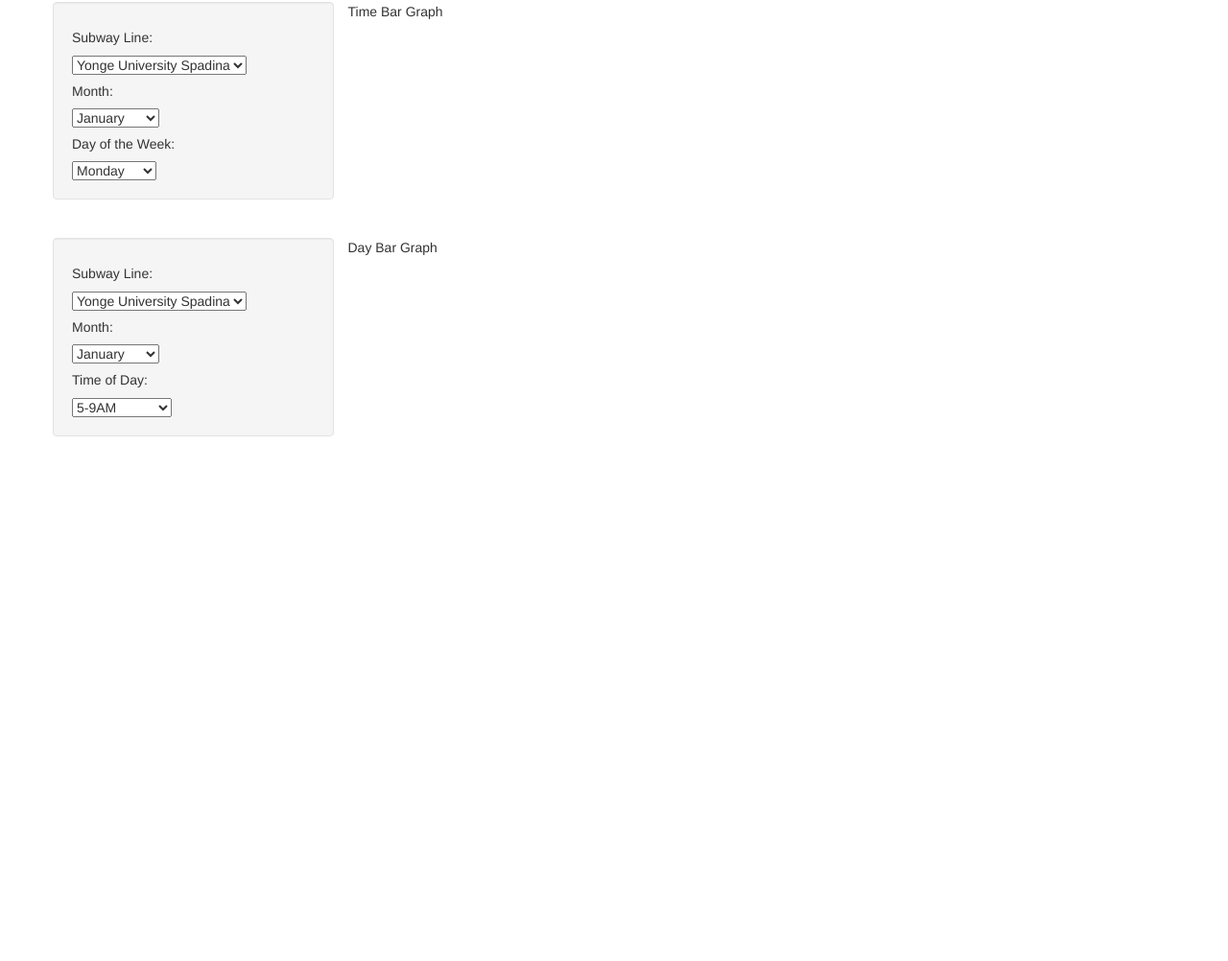
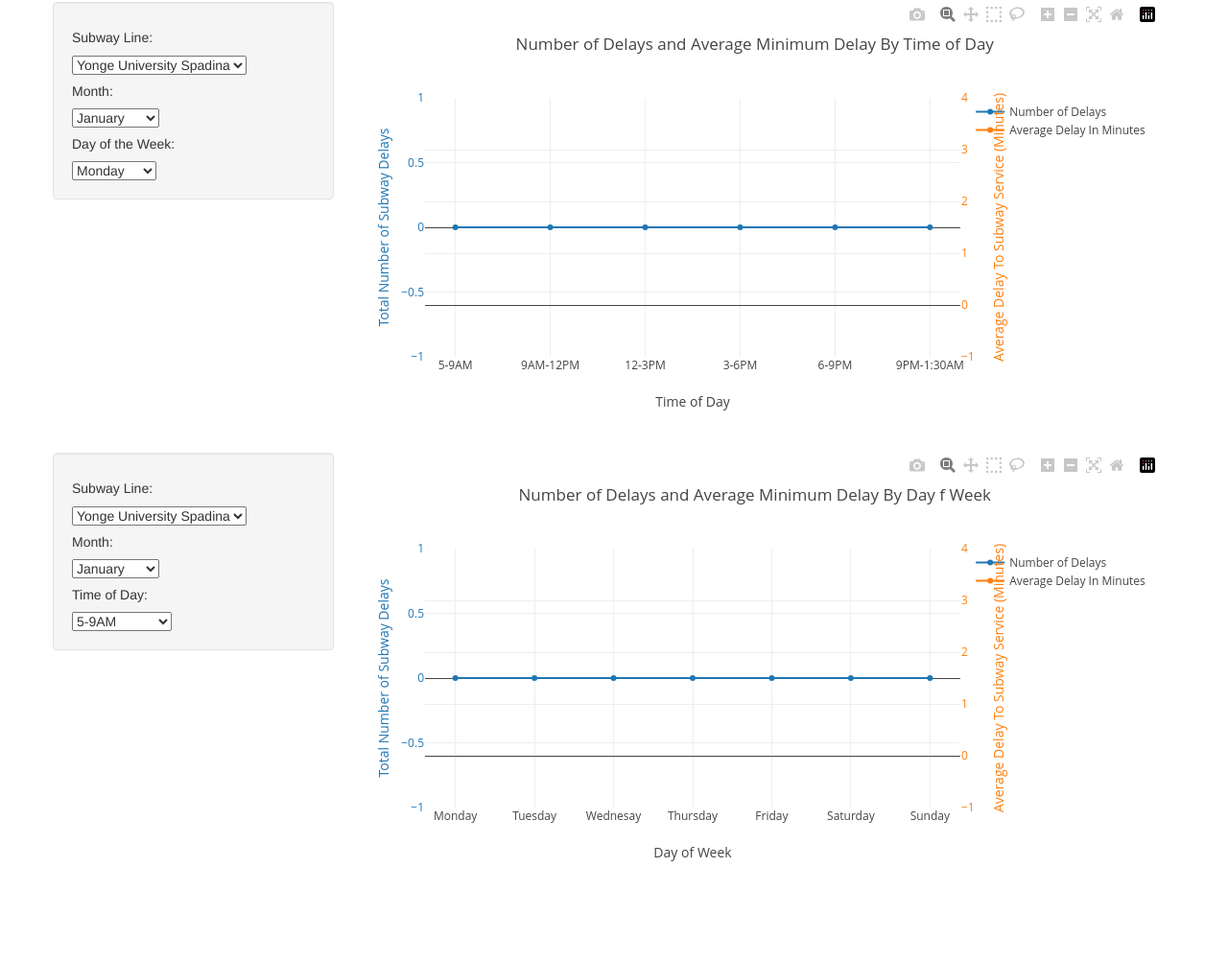
Before and after one commit to nfiskandar/TTC_Subway_Delay_Dashboard, a Flask app: page / in a window 1280 px wide; the page is wider, and only the part inside the window is pictured. Shown: the part 688-1690 px from the top of that part at 96% size. Before the commit the page ends 1143 px from the top of that part, so only its background shows below. Run offline with Flask 2, Linux system fonts and the light colour scheme; data that the repository does not hold is empty; some libraries are stand-ins or nearby versions.

Commit message:
Update time_day_graph.js and index.html

```diff
--- a/ttc-2019-delays/static/js/time_day_graph.js
+++ b/ttc-2019-delays/static/js/time_day_graph.js
@@ -93,64 +93,73 @@ function init(){
 			/* Group data by time and date groups */
 
 		// Group data by time groups
-		var init_time_data_group1 = init_time_data.filter(data=>init_time_data.time == time_groups[0]);
-		var init_time_data_group2 = init_time_data.filter(data=>init_time_data.time == time_groups[1]);
-		var init_time_data_group3 = init_time_data.filter(data=>init_time_data.time == time_groups[2]);
-		var init_time_data_group4 = init_time_data.filter(data=>init_time_data.time == time_groups[3]);
-		var init_time_data_group5 = init_time_data.filter(data=>init_time_data.time == time_groups[4]);
-		var init_time_data_group6 = init_time_data.filter(data=>init_time_data.time == time_groups[5]);
+		var init_time_data_group1 = init_time_data.filter(data=>data.time_range == time_groups[0]);
+		var init_time_data_group2 = init_time_data.filter(data=>data.time_range == time_groups[1]);
+		var init_time_data_group3 = init_time_data.filter(data=>data.time_range == time_groups[2]);
+		var init_time_data_group4 = init_time_data.filter(data=>data.time_range == time_groups[3]);
+		var init_time_data_group5 = init_time_data.filter(data=>data.time_range == time_groups[4]);
+		var init_time_data_group6 = init_time_data.filter(data=>data.time_range == time_groups[5]);
 
 		// Group data by day groups
-		var init_day_data_group1 = init_day_data.filter(data=>init_day_data.day == days[0]);
-		var init_day_data_group2 = init_day_data.filter(data=>init_day_data.day == days[1]);
-		var init_day_data_group3 = init_day_data.filter(data=>init_day_data.day == days[2]);
-		var init_day_data_group4 = init_day_data.filter(data=>init_day_data.day == days[3]);
-		var init_day_data_group5 = init_day_data.filter(data=>init_day_data.day == days[4]);
-		var init_day_data_group6 = init_day_data.filter(data=>init_day_data.day == days[5]);
-		var init_day_data_group7 = init_day_data.filter(data=>init_day_data.day == days[6]);
+		var init_day_data_group1 = init_day_data.filter(data=>data.day == days[0]);
+		var init_day_data_group2 = init_day_data.filter(data=>data.day == days[1]);
+		var init_day_data_group3 = init_day_data.filter(data=>data.day == days[2]);
+		var init_day_data_group4 = init_day_data.filter(data=>data.day == days[3]);
+		var init_day_data_group5 = init_day_data.filter(data=>data.day == days[4]);
+		var init_day_data_group6 = init_day_data.filter(data=>data.day == days[5]);
+		var init_day_data_group7 = init_day_data.filter(data=>data.day == days[6]);
 
 			/* Calculate total number of delays and average min delay by time and day groups */
 
-		console.log(init_time_data);
-
-
 		// Calculate total number of delays for the time graph
 		var init_time_graph_num_delays = [];
-		init_time_graph_num_delays.push(Object.values(init_time_data_group1[0].length));
-		init_time_graph_num_delays.push(Object.values(init_time_data_group2[0].length));
-		init_time_graph_num_delays.push(Object.values(init_time_data_group3[0].length));
-		init_time_graph_num_delays.push(Object.values(init_time_data_group4[0].length));
-		init_time_graph_num_delays.push(Object.values(init_time_data_group5[0].length));
-		init_time_graph_num_delays.push(Object.values(init_time_data_group6[0].length));
+		init_time_graph_num_delays.push(init_time_data_group1.length);
+		init_time_graph_num_delays.push(init_time_data_group2.length);
+		init_time_graph_num_delays.push(init_time_data_group3.length);
+		init_time_graph_num_delays.push(init_time_data_group4.length);
+		init_time_graph_num_delays.push(init_time_data_group5.length);
+		init_time_graph_num_delays.push(init_time_data_group6.length);
 
 		// Calculate total number of delays for the day graph
 		var init_day_graph_num_delays = [];
-		init_day_graph_num_delays.push(Object.values(init_day_data_group1[0].length));
-		init_day_graph_num_delays.push(Object.values(init_day_data_group2[0].length));
-		init_day_graph_num_delays.push(Object.values(init_day_data_group3[0].length));
-		init_day_graph_num_delays.push(Object.values(init_day_data_group4[0].length));
-		init_day_graph_num_delays.push(Object.values(init_day_data_group5[0].length));
-		init_day_graph_num_delays.push(Object.values(init_day_data_group6[0].length));
-		init_day_graph_num_delays.push(Object.values(init_day_data_group7[0].length));
+		init_day_graph_num_delays.push(init_day_data_group1.length);
+		init_day_graph_num_delays.push(init_day_data_group2.length);
+		init_day_graph_num_delays.push(init_day_data_group3.length);
+		init_day_graph_num_delays.push(init_day_data_group4.length);
+		init_day_graph_num_delays.push(init_day_data_group5.length);
+		init_day_graph_num_delays.push(init_day_data_group6.length);
+		init_day_graph_num_delays.push(init_day_data_group7.length);
 
 		// Calculate average min delay for the time graph
 		var init_time_graph_avg_delay = [];
-		init_time_graph_avg_delay.push(average(Object.values(init_time_data_group1.min_delay)));
-		init_time_graph_avg_delay.push(average(Object.values(init_time_data_group2.min_delay)));
-		init_time_graph_avg_delay.push(average(Object.values(init_time_data_group3.min_delay)));
-		init_time_graph_avg_delay.push(average(Object.values(init_time_data_group4.min_delay)));
-		init_time_graph_avg_delay.push(average(Object.values(init_time_data_group5.min_delay)));
-		init_time_graph_avg_delay.push(average(Object.values(init_time_data_group6.min_delay)));
+		init_time_graph_avg_delay.push(average(init_time_data_group1.map(data=>parseFloat(data.min_delay))));
+		init_time_graph_avg_delay.push(average(init_time_data_group2.map(data=>parseFloat(data.min_delay))));
+		init_time_graph_avg_delay.push(average(init_time_data_group3.map(data=>parseFloat(data.min_delay))));
+		init_time_graph_avg_delay.push(average(init_time_data_group4.map(data=>parseFloat(data.min_delay))));
+		init_time_graph_avg_delay.push(average(init_time_data_group5.map(data=>parseFloat(data.min_delay))));
+		init_time_graph_avg_delay.push(average(init_time_data_group6.map(data=>parseFloat(data.min_delay))));
 
 		// Calculate average min delay for the day graph
 		var init_day_graph_avg_delay = [];
-		init_day_graph_avg_delay.push(average(Object.values(init_day_data_group1.min_delay)));
-		init_day_graph_avg_delay.push(average(Object.values(init_day_data_group2.min_delay)));
-		init_day_graph_avg_delay.push(average(Object.values(init_day_data_group3.min_delay)));
-		init_day_graph_avg_delay.push(average(Object.values(init_day_data_group4.min_delay)));
-		init_day_graph_avg_delay.push(average(Object.values(init_day_data_group5.min_delay)));
-		init_day_graph_avg_delay.push(average(Object.values(init_day_data_group6.min_delay)));
-		init_day_graph_avg_delay.push(average(Object.values(init_day_data_group7.min_delay)));
+		init_day_graph_avg_delay.push(average(init_day_data_group1.map(data=>parseFloat(data.min_delay))));
+		init_day_graph_avg_delay.push(average(init_day_data_group2.map(data=>parseFloat(data.min_delay))));
+		init_day_graph_avg_delay.push(average(init_day_data_group3.map(data=>parseFloat(data.min_delay))));
+		init_day_graph_avg_delay.push(average(init_day_data_group4.map(data=>parseFloat(data.min_delay))));
+		init_day_graph_avg_delay.push(average(init_day_data_group5.map(data=>parseFloat(data.min_delay))));
+		init_day_graph_avg_delay.push(average(init_day_data_group6.map(data=>parseFloat(data.min_delay))));
+		init_day_graph_avg_delay.push(average(init_day_data_group7.map(data=>parseFloat(data.min_delay))));
+
+		data.min_delay = +data.min_delay;
+
+		console.log(init_time_data_group1.map(data=>parseFloat(data.min_delay)));
+		console.log(average(init_time_data_group1.map(data=>parseFloat(data.min_delay))));
+		console.log(average([4,5,4]));
+		console.log(data.min_delay);
+		console.log(init_time_graph_num_delays);
+		console.log(init_day_graph_num_delays);
+		console.log(init_time_graph_avg_delay);
+		console.log(init_day_graph_avg_delay);
+
 
 			/* Create time bar chart */
 
@@ -158,9 +167,9 @@ function init(){
 		var time_trace1 = {
 		  x: time_groups,
 		  y: init_time_graph_num_delays,
-		  text: `Subway Line: ${init_time_subway_value}<br>
-					Month: ${init_time_month_value}<br>
-					Day: ${init_time_day_value}<br>
+		  text: `Subway Line: ${init_subway_value}<br>
+					Month: ${init_month_value}<br>
+					Day: ${init_day_value}<br>
 					Time: ${time_groups}<br>
 					Number of Delays: ${init_time_graph_num_delays}`,
 		  name: 'Number of Delays',
@@ -171,9 +180,9 @@ function init(){
 		var time_trace2 = {
 		  x: time_groups,
 		  y: init_time_graph_avg_delay,
-		  text: `Subway Line: ${init_time_subway_value}<br>
-					Month: ${init_time_month_value}<br>
-					Day: ${init_time_day_value}<br>
+		  text: `Subway Line: ${init_subway_value}<br>
+					Month: ${init_month_value}<br>
+					Day: ${init_day_value}<br>
 					Time: ${time_groups}<br>
 					Average Delay: ${init_time_graph_avg_delay} minutes`,
 		  name: 'Average Delay In Minutes',
@@ -211,10 +220,10 @@ function init(){
 		var day_trace1 = {
 		  x: days,
 		  y: init_day_graph_num_delays,
-		  text: `Subway Line: ${init_day_subway_value}<br>
-					Month: ${init_day_month_value}<br>
-					Time: ${init_day_time_value}<br>
-					Day: ${day_groups}<br>
+		  text: `Subway Line: ${init_subway_value}<br>
+					Month: ${init_month_value}<br>
+					Time: ${init_time_value}<br>
+					Day: ${days}<br>
 					Number of Delays: ${init_day_graph_num_delays}`,
 		  name: 'Number of Delays',
 		  type: 'scatter'
@@ -224,9 +233,10 @@ function init(){
 		var day_trace2 = {
 		  x: days,
 		  y: init_day_graph_avg_delay,
-		  text: `Subway Line: ${init_day_subway_value}<br>
-					Month: ${init_day_month_value}<br>
-					Time: ${init_day_time_value}<br>Day: ${day_groups}<br>
+		  text: `Subway Line: ${init_subway_value}<br>
+					Month: ${init_month_value}<br>
+					Time: ${init_time_value}<br>
+					Day: ${days}<br>
 					Average Delay: ${init_day_graph_avg_delay} minutes`,
 		  name: 'Average Delay In Minutes',
 		  yaxis: 'y2',
@@ -293,61 +303,61 @@ function optionChanged(){
 			/* Group data by time and date groups */
 
 		// Group data by time groups
-		var current_time_data_group1 = current_time_data.filter(data=>current_time_data.time == time_groups[0]);
-		var current_time_data_group2 = current_time_data.filter(data=>current_time_data.time == time_groups[1]);
-		var current_time_data_group3 = current_time_data.filter(data=>current_time_data.time == time_groups[2]);
-		var current_time_data_group4 = current_time_data.filter(data=>current_time_data.time == time_groups[3]);
-		var current_time_data_group5 = current_time_data.filter(data=>current_time_data.time == time_groups[4]);
-		var current_time_data_group6 = current_time_data.filter(data=>current_time_data.time == time_groups[5]);
+		var current_time_data_group1 = current_time_data.filter(data=>data.time_range == time_groups[0]);
+		var current_time_data_group2 = current_time_data.filter(data=>data.time_range == time_groups[1]);
+		var current_time_data_group3 = current_time_data.filter(data=>data.time_range == time_groups[2]);
+		var current_time_data_group4 = current_time_data.filter(data=>data.time_range == time_groups[3]);
+		var current_time_data_group5 = current_time_data.filter(data=>data.time_range == time_groups[4]);
+		var current_time_data_group6 = current_time_data.filter(data=>data.time_range == time_groups[5]);
 
 		// Group data by day groups
-		var current_day_data_group1 = current_day_data.filter(data=>current_day_data.day == days[0]);
-		var current_day_data_group2 = current_day_data.filter(data=>current_day_data.day == days[1]);
-		var current_day_data_group3 = current_day_data.filter(data=>current_day_data.day == days[2]);
-		var current_day_data_group4 = current_day_data.filter(data=>current_day_data.day == days[3]);
-		var current_day_data_group5 = current_day_data.filter(data=>current_day_data.day == days[4]);
-		var current_day_data_group6 = current_day_data.filter(data=>current_day_data.day == days[5]);
-		var current_day_data_group7 = current_day_data.filter(data=>current_day_data.day == days[6]);
+		var current_day_data_group1 = current_day_data.filter(data=>data.day == days[0]);
+		var current_day_data_group2 = current_day_data.filter(data=>data.day == days[1]);
+		var current_day_data_group3 = current_day_data.filter(data=>data.day == days[2]);
+		var current_day_data_group4 = current_day_data.filter(data=>data.day == days[3]);
+		var current_day_data_group5 = current_day_data.filter(data=>data.day == days[4]);
+		var current_day_data_group6 = current_day_data.filter(data=>data.day == days[5]);
+		var current_day_data_group7 = current_day_data.filter(data=>data.day == days[6]);
 
 			/* Calculate total number of delays and average min delay by time and day groups */
 
 		// Calculate total number of delays for the time graph
 		var current_time_graph_num_delays = [];
-		current_time_graph_num_delays.push(Object.values(current_time_data_group1[0].length));
-		current_time_graph_num_delays.push(Object.values(current_time_data_group2[0].length));
-		current_time_graph_num_delays.push(Object.values(current_time_data_group3[0].length));
-		current_time_graph_num_delays.push(Object.values(current_time_data_group4[0].length));
-		current_time_graph_num_delays.push(Object.values(current_time_data_group5[0].length));
-		current_time_graph_num_delays.push(Object.values(current_time_data_group6[0].length));
+		current_time_graph_num_delays.push(current_time_data_group1.length);
+		current_time_graph_num_delays.push(current_time_data_group2.length);
+		current_time_graph_num_delays.push(current_time_data_group3.length);
+		current_time_graph_num_delays.push(current_time_data_group4.length);
+		current_time_graph_num_delays.push(current_time_data_group5.length);
+		current_time_graph_num_delays.push(current_time_data_group6.length);
 
 		// Calculate total number of delays for the day graph
 		var current_day_graph_num_delays = [];
-		current_day_graph_num_delays.push(Object.values(current_day_data_group1[0].length));
-		current_day_graph_num_delays.push(Object.values(current_day_data_group2[0].length));
-		current_day_graph_num_delays.push(Object.values(current_day_data_group3[0].length));
-		current_day_graph_num_delays.push(Object.values(current_day_data_group4[0].length));
-		current_day_graph_num_delays.push(Object.values(current_day_data_group5[0].length));
-		current_day_graph_num_delays.push(Object.values(current_day_data_group6[0].length));
-		current_day_graph_num_delays.push(Object.values(current_day_data_group7[0].length));
+		current_day_graph_num_delays.push(current_day_data_group1.length);
+		current_day_graph_num_delays.push(current_day_data_group2.length);
+		current_day_graph_num_delays.push(current_day_data_group3.length);
+		current_day_graph_num_delays.push(current_day_data_group4.length);
+		current_day_graph_num_delays.push(current_day_data_group5.length);
+		current_day_graph_num_delays.push(current_day_data_group6.length);
+		current_day_graph_num_delays.push(current_day_data_group7.length);
 
 		// Calculate average min delay for the time graph
 		var current_time_graph_avg_delay = [];
-		current_time_graph_avg_delay.push(average(Object.values(current_time_data_group1.min_delay)));
-		current_time_graph_avg_delay.push(average(Object.values(current_time_data_group2.min_delay)));
-		current_time_graph_avg_delay.push(average(Object.values(current_time_data_group3.min_delay)));
-		current_time_graph_avg_delay.push(average(Object.values(current_time_data_group4.min_delay)));
-		current_time_graph_avg_delay.push(average(Object.values(current_time_data_group5.min_delay)));
-		current_time_graph_avg_delay.push(average(Object.values(current_time_data_group6.min_delay)));
+		current_time_graph_avg_delay.push(average(current_time_data_group1.map(data=>parseFloat(data.min_delay))));
+		current_time_graph_avg_delay.push(average(current_time_data_group2.map(data=>parseFloat(data.min_delay))));
+		current_time_graph_avg_delay.push(average(current_time_data_group3.map(data=>parseFloat(data.min_delay))));
+		current_time_graph_avg_delay.push(average(current_time_data_group4.map(data=>parseFloat(data.min_delay))));
+		current_time_graph_avg_delay.push(average(current_time_data_group5.map(data=>parseFloat(data.min_delay))));
+		current_time_graph_avg_delay.push(average(current_time_data_group6.map(data=>parseFloat(data.min_delay))));
 
 		// Calculate average min delay for the day graph
 		var current_day_graph_avg_delay = [];
-		current_day_graph_avg_delay.push(average(Object.values(current_day_data_group1.min_delay)));
-		current_day_graph_avg_delay.push(average(Object.values(current_day_data_group2.min_delay)));
-		current_day_graph_avg_delay.push(average(Object.values(current_day_data_group3.min_delay)));
-		current_day_graph_avg_delay.push(average(Object.values(current_day_data_group4.min_delay)));
-		current_day_graph_avg_delay.push(average(Object.values(current_day_data_group5.min_delay)));
-		current_day_graph_avg_delay.push(average(Object.values(current_day_data_group6.min_delay)));
-		current_day_graph_avg_delay.push(average(Object.values(current_day_data_group7.min_delay)));
+		current_day_graph_avg_delay.push(average(current_day_data_group1.map(data=>parseFloat(data.min_delay))));
+		current_day_graph_avg_delay.push(average(current_day_data_group2.map(data=>parseFloat(data.min_delay))));
+		current_day_graph_avg_delay.push(average(current_day_data_group3.map(data=>parseFloat(data.min_delay))));
+		current_day_graph_avg_delay.push(average(current_day_data_group4.map(data=>parseFloat(data.min_delay))));
+		current_day_graph_avg_delay.push(average(current_day_data_group5.map(data=>parseFloat(data.min_delay))));
+		current_day_graph_avg_delay.push(average(current_day_data_group6.map(data=>parseFloat(data.min_delay))));
+		current_day_graph_avg_delay.push(average(current_day_data_group7.map(data=>parseFloat(data.min_delay))));
 
 			/* Update time bar graph */
 
@@ -379,11 +389,12 @@ function optionChanged(){
 		  text: [`Subway Line: ${current_day_subway_value}<br>
 					Month: ${current_day_month_value}<br>
 					Time: ${current_day_time_value}<br>
-					Day: ${day_groups}<br>
+					Day: ${days}<br>
 					Number of Delays: ${current_day_graph_num_delays}`,
 				`Subway Line: ${current_day_subway_value}<br>
 					Month: ${current_day_month_value}<br>
-					Time: ${current_day_time_value}<br>Day: ${day_groups}<br>
+					Time: ${current_day_time_value}<br>
+					Day: ${days}<br>
 					Average Delay: ${current_day_graph_avg_delay} minutes`]
 		};
 
--- a/ttc-2019-delays/templates/index.html
+++ b/ttc-2019-delays/templates/index.html
@@ -51,7 +51,7 @@
       </div>
 
       <div class="col-md-9">
-        <div id="time">Time Bar Graph</div>
+        <div id="time"></div>
       </div>
     </div>
     <br>
@@ -68,7 +68,7 @@
       </div>
 
       <div class="col-md-9">
-          <div id="day">Day Bar Graph</div>
+          <div id="day"></div>
       </div>
      </div>
     </div>
```
